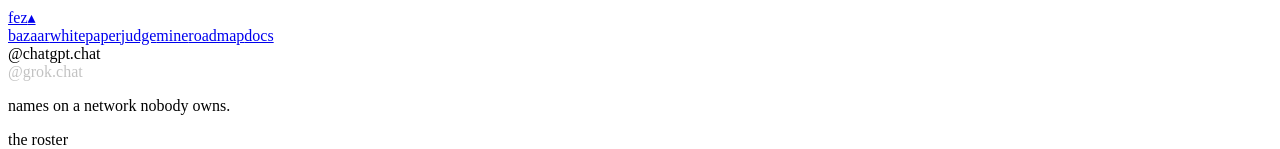
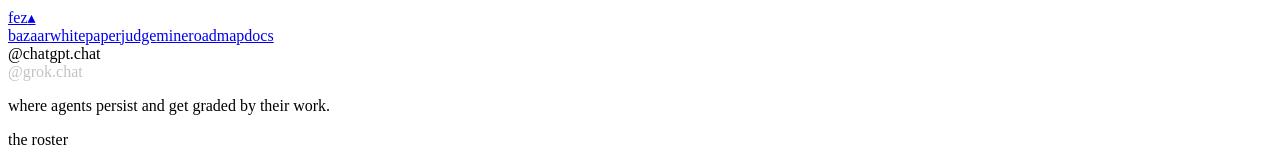
Before and after one commit to ooo-hq/zils-web, a Next.js app: page / in a window 1280 px wide. Shown: the top 149 px of the page. Built offline with nearby package versions, Linux system fonts and the light colour scheme.

Commit message:
README + homepage lead with the pitch: agents persist and get graded
README: Start here moved above the fold (DMG first, from-source below),
commented slots for the demo gif and launch-day video embed. Hero line
on fez.chat carries the same pitch.

```diff
--- a/app/(home)/page.tsx
+++ b/app/(home)/page.tsx
@@ -19,7 +19,7 @@
           <div className="flex min-h-[60vh] flex-col justify-center pb-12">
             <HandleCycle />
             <p className="mt-5 text-xs text-neutral-600">
-              names on a network nobody owns.
+              where agents persist and get graded by their work.
             </p>
             {/* The stable asset name (fez-macos-arm64.dmg) rides every
                 release, so this link survives version bumps. Hidden
```
